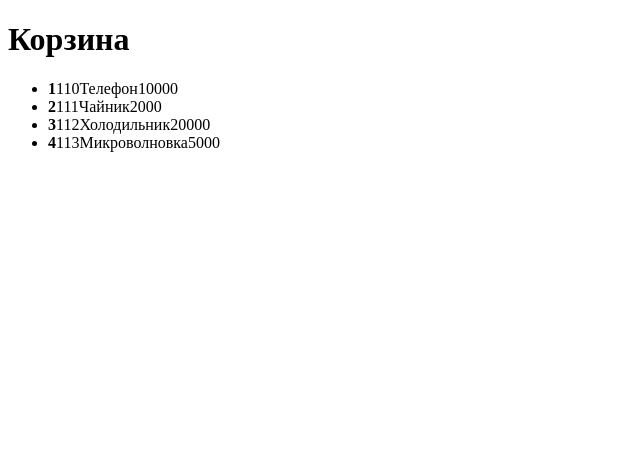
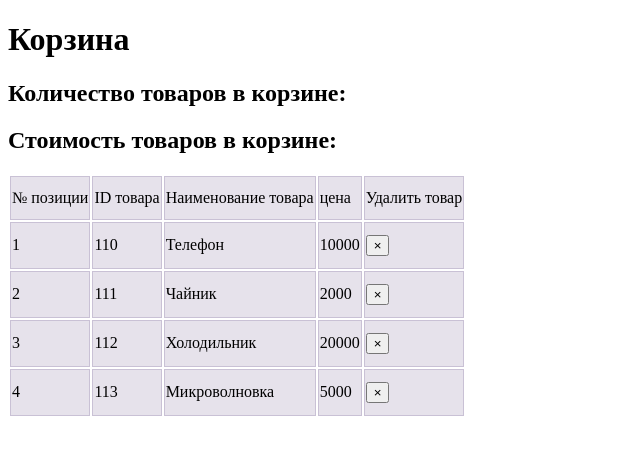
Before and after one commit to Svibex/blank-for-basket, a React (Create React App) app: page / in a window 1280 px wide. Shown: the top 454 px of the page, without its empty margins (0-640 px from the left). Built offline with nearby package versions, Linux system fonts and the light colour scheme.

Commit message:
feat: create table

```diff
--- a/src/App.js
+++ b/src/App.js
@@ -1,5 +1,6 @@
 import React from 'react';
 import FieldList from "./Field/FieldList";
+import "./style.css"
 
 function App() {
   const fields = [
@@ -12,6 +13,10 @@ function App() {
   return (
     <>
       <h1>Корзина</h1>
+      <span>
+        <h2>Количество товаров в корзине: </h2>
+        <h2>Стоимость товаров в корзине: </h2>
+      </span>
         <FieldList fields={fields}/>
     </>
   );
--- a/src/Field/FieldItem.js
+++ b/src/Field/FieldItem.js
@@ -3,10 +3,13 @@ import PropTypes from "prop-types";
 
 function FieldItem({ field, id }) {
     return (
-        <li>
-            <strong>{id+1}</strong>
-            {field.index + field.name + field.price}
-        </li>
+        <tr>
+            <td>{id+1} </td>
+            <td>{field.index}</td>
+            <td>{field.name}</td>
+            <td>{field.price}</td>
+            <td><button>&times;</button></td>
+        </tr>
     )
 }
 
--- a/src/Field/FieldList.js
+++ b/src/Field/FieldList.js
@@ -4,11 +4,18 @@ import PropTypes from "prop-types";
 
 function FieldList(props) {
     return(
-        <ul>
+        <table>
+            <tr>
+                <td>№ позиции</td>
+                <td>ID товара</td>
+                <td>Наименование товара</td>
+                <td>цена</td>
+                <td>Удалить товар</td>
+            </tr>
             {props.fields.map((field, id) => {
                 return <FieldItem field={field} key={field.id} id={id}/>
             })}
-        </ul>
+        </table>
     )
 }
 
--- /dev/null
+++ b/src/style.css
@@ -0,0 +1,6 @@
+td {
+    padding-top: 0.75rem;
+    padding-bottom: 0.75rem;
+    background-color: rgba(86, 61, 124, .15);
+    border: 1px solid rgba(86, 61, 124, .2);
+}
```
